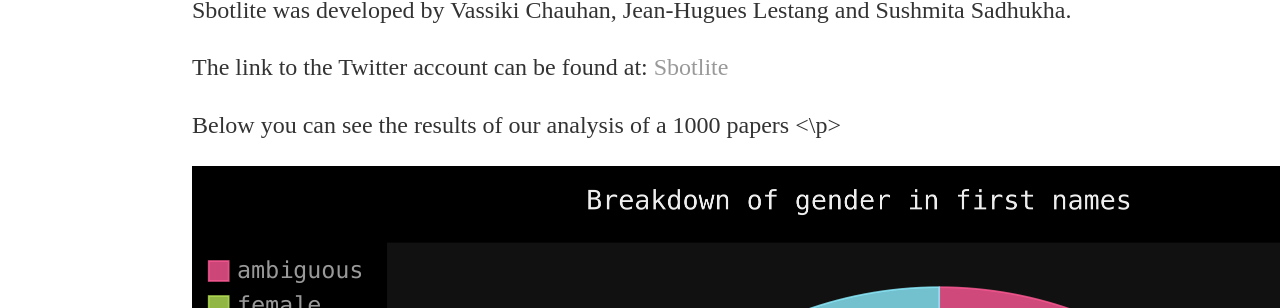
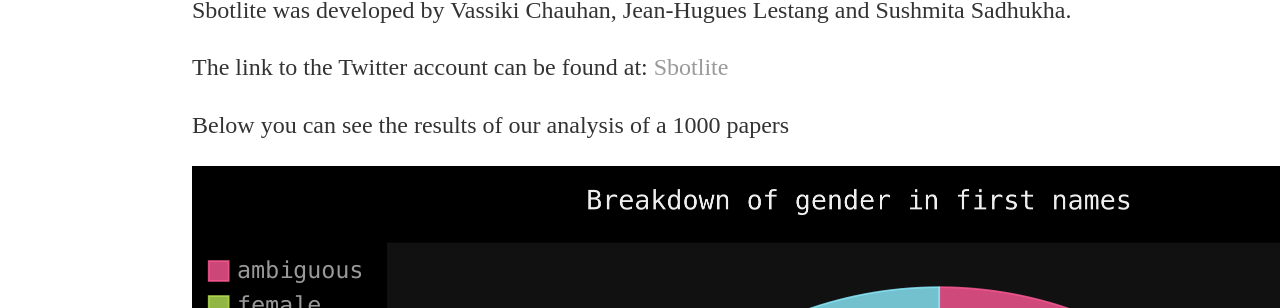
Before and after one commit to sbotlite/sbotlite.github.io, a Jekyll site: the page built from index.html, in a window 1280 px wide and 900 px high. Shown: the part 362-670 px from the top of the window. Built offline with Jekyll 4.4.1, drawn with Linux system fonts in a browser that asks for light colours.

Commit message:
Update index.html

```diff
--- a/index.html
+++ b/index.html
@@ -12,7 +12,8 @@
 	<p>Sbotlite was developed by Vassiki Chauhan, Jean-Hugues Lestang and Sushmita Sadhukha.</p>
 	<p>The link to the Twitter account can be found at: <a href="https://twitter.com/sbotlite">Sbotlite</a></p>
 	<p></p>
-	<p>Below you can see the results of our analysis of a 1000 papers <\p>
+	<p>Below you can see the results of our analysis of a 1000 papers </p>
+	<p></p>
 	<p></p>
 	<p><img src="label_count.png" alt="label count" width="1334" height="1000"></p>
 	<p>Figure 1: Here we can see the number of articles that were tagged
@@ -24,16 +25,19 @@
 		to determine that we would be highly unlikely to find this result purely
 		by chance, in other words, if all categories were equally represented.</p>
 	<p></p>
+	<p></p>
 	<p><img src="count_subject.png" alt="count subjects" width="1334" height="1000"></p>
 	<p>Figure 2: This figure shows us how many articles were tweeted for each of bioarxiv
 		subject categories across 1000 articles. It is important to note that
 		not all articles we analyzed had subject labels!</p>
+	<p></p>
 	<p></p>
 	<p><img src="date_label.png" alt="date label" width="1334" height="1000"></p>
 	<p>Figure 3: In this figure we visualize the number of articles with Male,
 		Female, Ambiguous and Unknown first authors as a function
 		of time. Each tick on the x-axis is a new day, and a new
 		opportunity for equal representation!</p>
+	<p></p>
 	<p></p>
 	<p><img src="label_subject.png" alt="label subjects" width="1334" height="1000"></p>
 	<p>Figure 4: The final figure shows the number of articles published by
@@ -43,6 +47,6 @@
 		gender and subject was not significant (Chi-square(67) = 86, p = 0.06),
 		suggesting that male names dominate across all subjects. However, with tools
 		like Sbotlite, it shouldn't be too hard to make this trend significant!</p>
-	<p></p>
+
 </div><!-- /.blurb -->
 </html>
```
